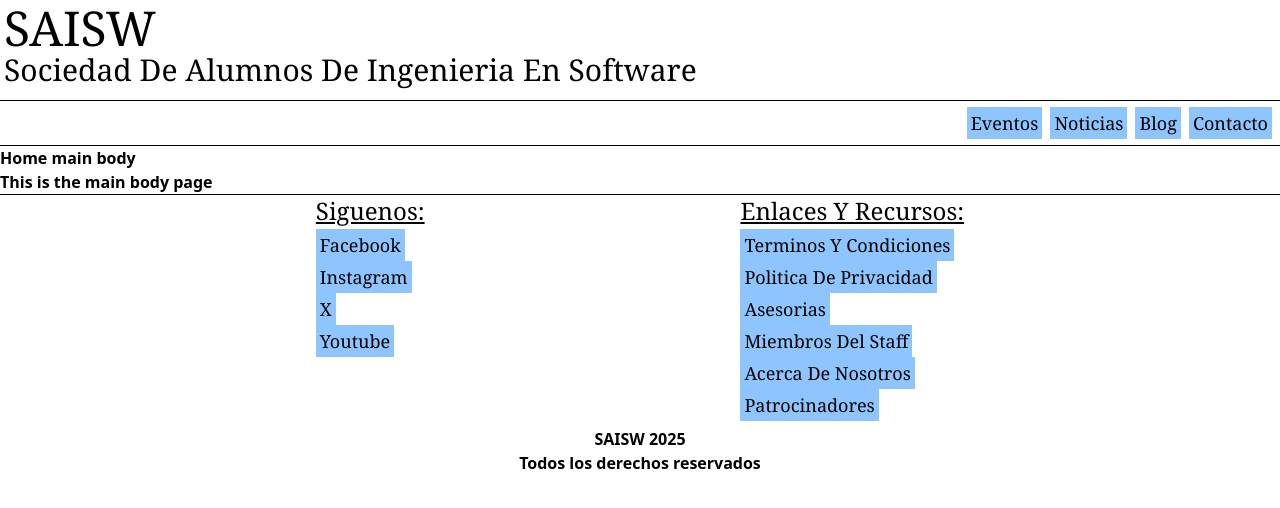
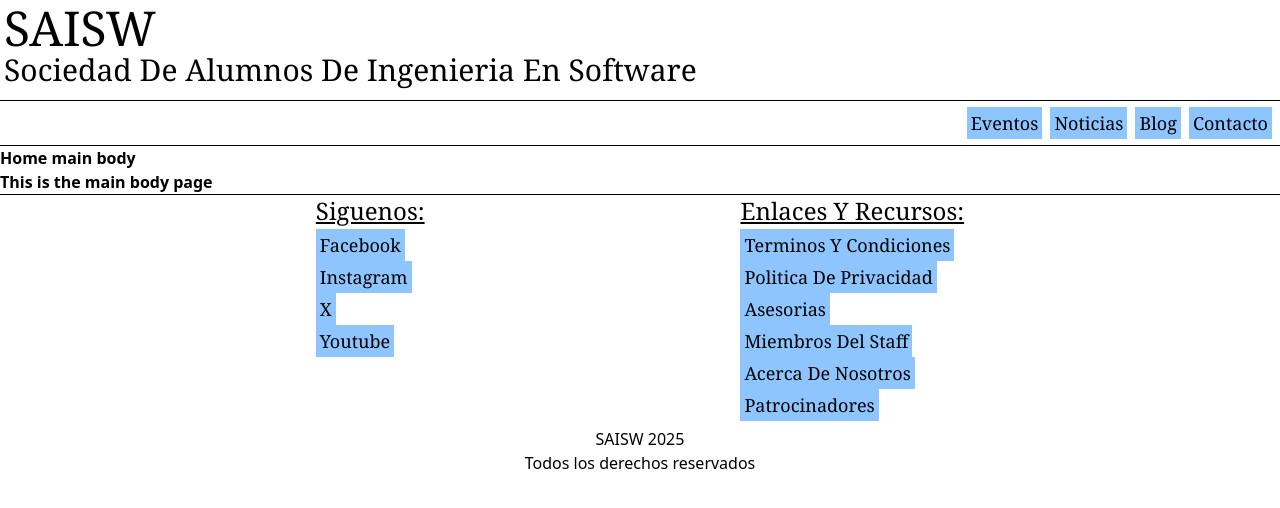
Before and after one commit to pedroHackerNoob/VRT-TS, a React (Vite) app: page / in a window 1280 px wide. Shown: the top 508 px of the page. Built offline with nearby package versions, Linux system fonts and the light colour scheme.

Commit message:
font eliminated

```diff
--- a/src/Layout/HomeLayout.tsx
+++ b/src/Layout/HomeLayout.tsx
@@ -19,7 +19,7 @@ export default function HomeLayout() {
             </div>
             <footer className='grid gap-2 border-t-1'>
                 {<FooterNavComponent></FooterNavComponent>}
-                <div className='grid font-bold justify-items-center'>
+                <div className='grid justify-items-center'>
                     <h3>SAISW 2025</h3>
                     <p>Todos los derechos reservados</p>
                 </div>
```
